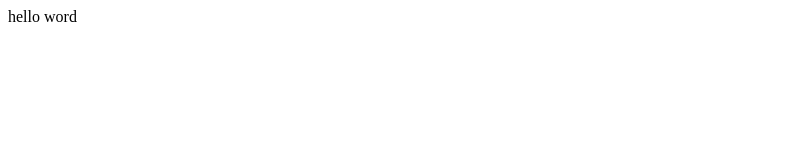
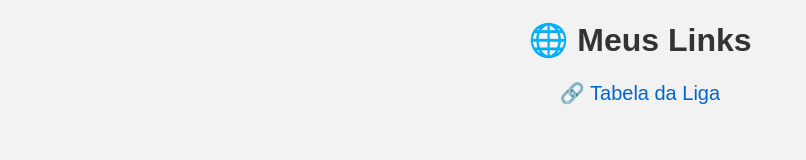
Before and after one commit to moraismorden/LEGENDS-LEAGUE-FM-08, a plain HTML site: page index.html in a window 1280 px wide. Shown: the whole page, without its empty margins (0-806 px from the left). Drawn offline with Linux system fonts and the light colour scheme.

Commit message:
Update index.html

```diff
--- a/index.html
+++ b/index.html
@@ -1 +1,29 @@
-hello word
+<!DOCTYPE html>
+<html lang="pt-br">
+<head>
+    <meta charset="UTF-8">
+    <title>Meus Links</title>
+    <style>
+        body {
+            font-family: Arial, sans-serif;
+            text-align: center;
+            background-color: #f2f2f2;
+        }
+        h1 {
+            color: #333;
+        }
+        a {
+            display: block;
+            margin: 10px;
+            font-size: 20px;
+            color: #0066cc;
+            text-decoration: none;
+        }
+    </style>
+</head>
+<body>
+    <h1>🌐 Meus Links</h1>
+    <a href="https://www.webcup.com.br/campeonato/liga-das-estrelas-1748213192" target="_blank">🔗 Tabela da Liga</a>
+
+</body>
+</html>
```
